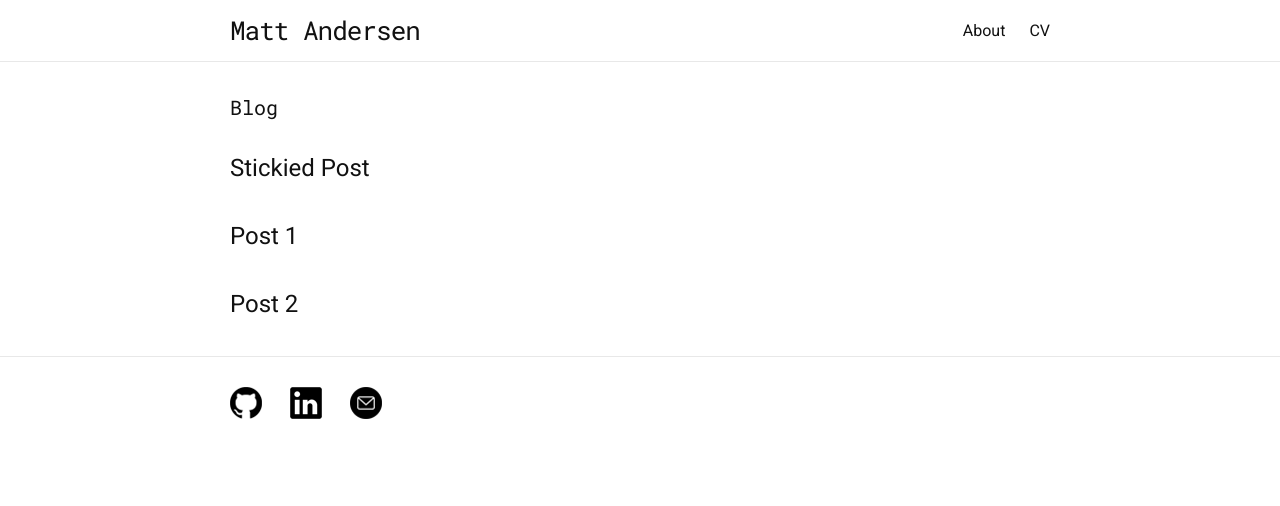
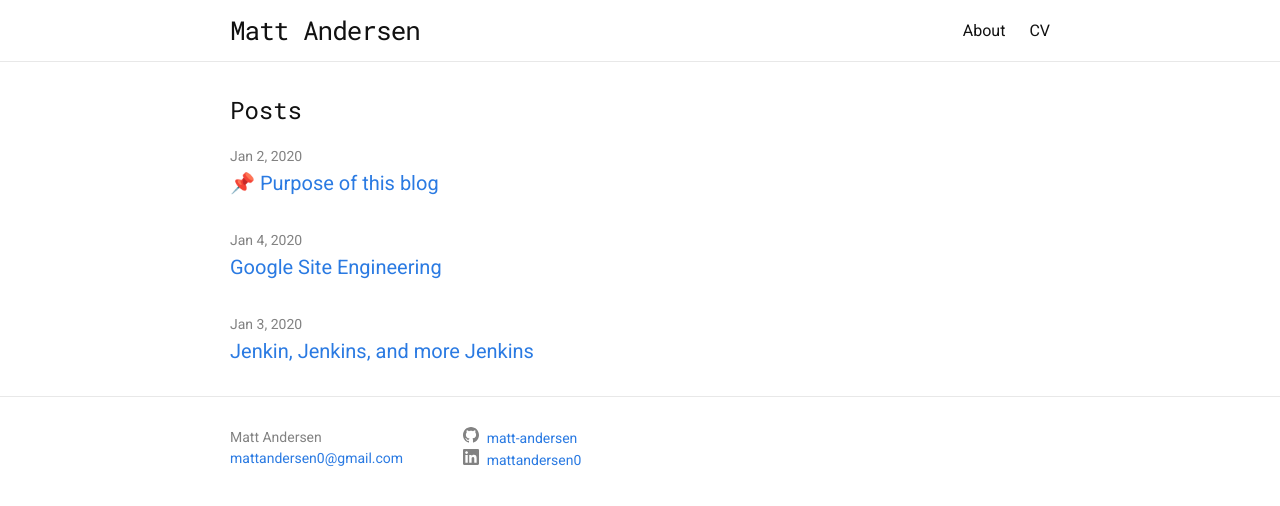
Before and after one commit to matt-andersen/mattandersen.dev, a Jekyll site: the page built from index.html, in a window 1280 px wide. Shown: the top 506 px of the page. Built offline with Jekyll 4.4.1, drawn with Linux system fonts in a browser that asks for light colours.

Commit message:
Restyle footer and change favicon

```diff
--- a/_includes/footer.html
+++ b/_includes/footer.html
@@ -1,13 +1,42 @@
 <footer class="site-footer">
   <div class="wrapper">
-    <li class="icon">
-      <a href="https://github.com/matt-andersen/" target="_blank"><img src="../assets/images/github-ico.png" alt="GitHub logo"/></a>
+
+
+    <ul class="contact-list">
+
+      <li>Matt Andersen</li>
+
+      <li>
+        <a href="mailto:mattandersen0@gmail.com" title="Email" target="_blank">mattandersen0@gmail.com</a>
+      </li>
+  </div>
+
+  <ul class="social-list">
+
+    <li class="social-icon">
+      <svg viewBox="0 0 16 16" xmlns="http://www.w3.org/2000/svg" fill-rule="evenodd" clip-rule="evenodd"
+        stroke-linejoin="round" stroke-miterlimit="1.414">
+        <path
+          d="M8 0C3.58 0 0 3.582 0 8c0 3.535 2.292 6.533 5.47 7.59.4.075.547-.172.547-.385 0-.19-.007-.693-.01-1.36-2.226.483-2.695-1.073-2.695-1.073-.364-.924-.89-1.17-.89-1.17-.725-.496.056-.486.056-.486.803.056 1.225.824 1.225.824.714 1.223 1.873.87 2.33.665.072-.517.278-.87.507-1.07-1.777-.2-3.644-.888-3.644-3.953 0-.873.31-1.587.823-2.147-.083-.202-.358-1.015.077-2.117 0 0 .672-.215 2.2.82.638-.178 1.323-.266 2.003-.27.68.004 1.364.092 2.003.27 1.527-1.035 2.198-.82 2.198-.82.437 1.102.163 1.915.08 2.117.513.56.823 1.274.823 2.147 0 3.073-1.87 3.75-3.653 3.947.287.246.543.735.543 1.48 0 1.07-.01 1.933-.01 2.195 0 .215.144.463.55.385C13.71 14.53 16 11.534 16 8c0-4.418-3.582-8-8-8">
+        </path>
+      </svg>
+      <a href="https://github.com/matt-andersen" title="GitHub" target="_blank">matt-andersen</a>
+      </a>
     </li>
-    <li class="icon">
-      <a href="https://www.linkedin.com/in/mattandersen0/" target="_blank"><img src="../assets/images/linkedin-ico.png" alt="LinkedIn logo"/></a>
+
+    <li class="social-icon">
+      <svg viewBox="0 0 16 16" xmlns="http://www.w3.org/2000/svg" fill-rule="evenodd" clip-rule="evenodd"
+        stroke-linejoin="round" stroke-miterlimit="1.414">
+        <path
+          d="M13.632 13.635h-2.37V9.922c0-.886-.018-2.025-1.234-2.025-1.235 0-1.424.964-1.424 1.96v3.778h-2.37V6H8.51V7.04h.03c.318-.6 1.092-1.233 2.247-1.233 2.4 0 2.845 1.58 2.845 3.637v4.188zM3.558 4.955c-.762 0-1.376-.617-1.376-1.377 0-.758.614-1.375 1.376-1.375.76 0 1.376.617 1.376 1.375 0 .76-.617 1.377-1.376 1.377zm1.188 8.68H2.37V6h2.376v7.635zM14.816 0H1.18C.528 0 0 .516 0 1.153v13.694C0 15.484.528 16 1.18 16h13.635c.652 0 1.185-.516 1.185-1.153V1.153C16 .516 15.467 0 14.815 0z"
+          fill-rule="nonzero"></path>
+      </svg>
+      <a href="https://www.linkedin.com/in/mattandersen0" title="LinkedIn" target="_blank">mattandersen0</a>
+      </a>
     </li>
-    <li class="icon">
-      <a href="mailto:mattandersen0@gmail.com" target="_blank"><img src="../assets/images/email-ico.png" alt="Email icon"/></a>
-    </li>
-  </div>
+    </div>
+
+
+
+    </div>
 </footer class="site-footer">
--- a/_sass/base/_helpers.scss
+++ b/_sass/base/_helpers.scss
@@ -9,5 +9,6 @@
 
   .heading-text {
     font-family: $header-text-stack;
-    font-size: 20px;
+    font-size: 24px;
+    font-weight: 400;
   }
--- a/_sass/layout/_footer.scss
+++ b/_sass/layout/_footer.scss
@@ -1,22 +1,50 @@
 .site-footer {
   border-top: 1px solid #e8e8e8;
   padding: 30px 0;
+  font-size: 14px;
 }
 
-.icon {
-  list-style-type: none;
+.footer-wrapper {
   display: inline;
-  margin-right: 24px;
 }
 
-.github {
-  content: url("../../assets/images/github-ico.png");
+.site-footer a:hover {
+  color: #111;
+  text-decoration: underline;
+}
+.site-footer a:visited {
+  color: #1756a9;
+}
+.site-footer a {
+  color: #2a7ae2;
+  text-decoration: none;
 }
 
-.linkedin {
-  content: url("../../assets/images/linkedin-ico.png");
+.social-icon {
+  list-style: none;
+
 }
 
-.email {
-  content: url("../../assets/images/email-ico.png");
+.contact-list {
+  padding: 0;
+  margin: 0;
+  padding-right: 60px;
+  float: left;
+  list-style: none;
+  color: #828282;
 }
+
+.social-list {
+  padding: 0;
+  margin: 0;
+  float: left;
+  list-style: none;
+}
+
+
+.site-footer svg {
+  width: 16px;
+  height: 16px;
+  fill: #828282;
+  padding-right: 4px;
+}
--- a/_sass/pages/_index.scss
+++ b/_sass/pages/_index.scss
@@ -1,9 +1,40 @@
+.post-list {
+    list-style: none;
+    margin-left: 0;
+    padding: 0;
+}
 
-.introduction-text {
-    $font-size: 1.5em;
-    font-family: $copy-text-stack;
-    font-size: $font-size;
-    margin-top: 24px;
-    margin-bottom: 0;
-    line-height: 44px;
+.post {
+    margin-bottom: 30px;
 }
+.post-heading {
+    margin: 0;
+    padding: 0;
+    font-size: 20px;
+    font-weight: 400;
+}
+
+.post-heading a:visited {
+    color: #1756a9;
+}
+
+.post-heading a {
+    color: #2a7ae2;
+    text-decoration: none;
+}
+
+.post-heading a:hover {
+    color: $secondary-color;
+    text-decoration: underline;
+}
+
+.stickied {
+    padding-bottom: 15px;
+    border-bottom: 1px solid #e8e8e8;
+}
+
+
+.post-meta {
+    font-size: 14px;
+    color: #828282;
+}
--- a/index.html
+++ b/index.html
@@ -4,8 +4,23 @@ title: Matt Andersen
 ---
 
 <div class="index-content wrapper">
-  <section class="heading-text">Blog</section>
-  <p class="introduction-text">Stickied Post</p>
-  <p class="introduction-text">Post 1</p>
-  <p class="introduction-text">Post 2</p>
+  <h1 class="heading-text">Posts</h1>
+
+  <ul class="post-list">
+    <li class="post">
+      <span class="post-meta">Jan 2, 2020</span>
+      <h2 class="post-heading"><a href="#">📌 Purpose of this blog</a></h2>
+    </li>
+
+    <li class="post">
+      <span class="post-meta">Jan 4, 2020</span>
+      <h2 class="post-heading"><a href="#">Google Site Engineering</a></h2>
+    </li>
+
+    <li class="post">
+      <span class="post-meta">Jan 3, 2020</span>
+      <h2 class="post-heading"><a href="#">Jenkin, Jenkins, and more Jenkins</a></h2>
+    </li>
+  </ul>
+
 </div>
```
Also changed, not shown: about.html (+15 -3 lines), favicon.png.
